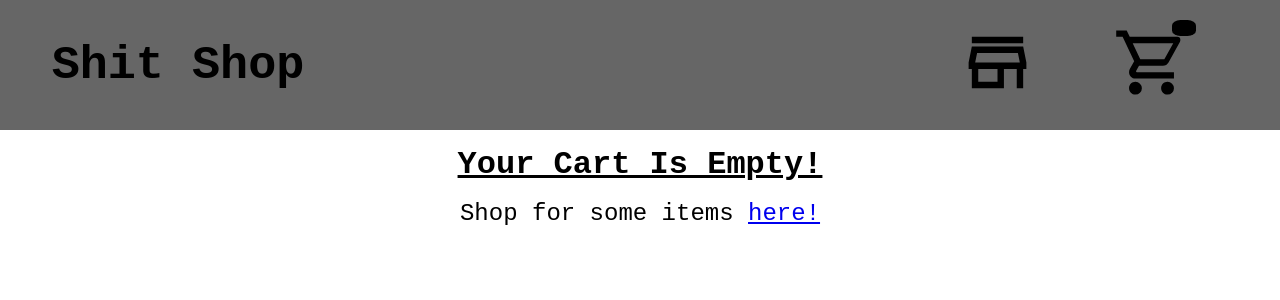
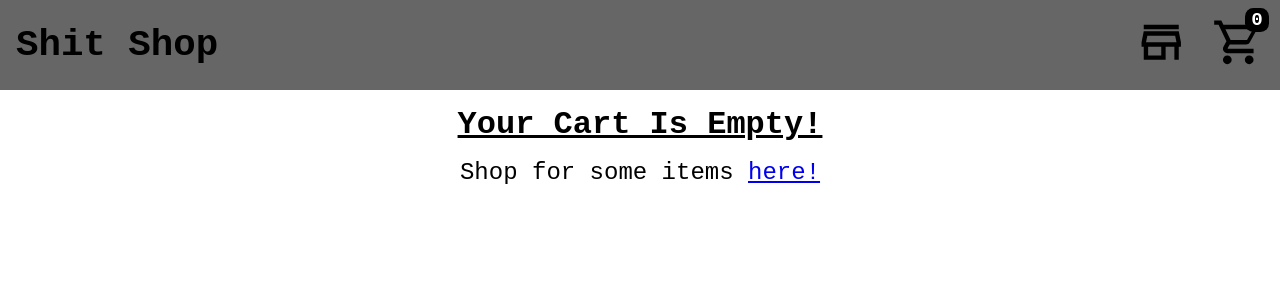
Before and after one commit to sythoniq/shopping-odin, a React (Vite) app: page /cart in a window 1280 px wide. Shown: the top 300 px of the page. Built offline with nearby package versions, Linux system fonts and the light colour scheme.

Commit message:
Added some bits of styling, fixed abit of the header

```diff
--- a/src/components/routes/Root.jsx
+++ b/src/components/routes/Root.jsx
@@ -3,11 +3,6 @@ import {useState} from 'react'
 export default function Root() {
   const [shopList, setShopList] = useState([]);
   const [cart, setCart] = useState([]);
-
-  let cartLength;
-  if (cart.length >= 1) {
-    cartLength = cart.length;
-  }
 
   return(
     <>
@@ -15,7 +10,7 @@ export default function Root() {
         <Link to={'home'}>
           <div className="name-and-logo">
             <h3>Shit Shop</h3>
-         </div>
+          </div>
         </Link>
         <nav className="heading-nav">
           <ul className="nav-lists">
@@ -27,7 +22,7 @@ export default function Root() {
             <li className="nav-list cart">
               <Link to={'cart'}>
                 <svg xmlns="http://www.w3.org/2000/svg" viewBox="0 0 24 24"><title>cart-outline</title><path d="M17,18A2,2 0 0,1 19,20A2,2 0 0,1 17,22C15.89,22 15,21.1 15,20C15,18.89 15.89,18 17,18M1,2H4.27L5.21,4H20A1,1 0 0,1 21,5C21,5.17 20.95,5.34 20.88,5.5L17.3,11.97C16.96,12.58 16.3,13 15.55,13H8.1L7.2,14.63L7.17,14.75A0.25,0.25 0 0,0 7.42,15H19V17H7C5.89,17 5,16.1 5,15C5,14.65 5.09,14.32 5.24,14.04L6.6,11.59L3,4H1V2M7,18A2,2 0 0,1 9,20A2,2 0 0,1 7,22C5.89,22 5,21.1 5,20C5,18.89 5.89,18 7,18M16,11L18.78,6H6.14L8.5,11H16Z" /></svg>
-                <span className="cart-count">{cartLength}</span>
+                <span className="cart-count">{cart.length}</span>
               </Link>
             </li>
           </ul>
--- a/src/styles/root.css
+++ b/src/styles/root.css
@@ -5,20 +5,11 @@
 }
 
 .page-heading {
-  display: grid;
-  grid-template: .5fr / .5fr .5fr;
-  column-gap: 50%;
-  padding: 1.5em;
+  display: flex;
+  justify-content: space-between;
+  align-items: center;
   background-color: rgba(0, 0, 0, 0.6);
-}
-
-.page-heading {
-  display: flex;
-  gap: 50%;
-  justify-content: center;
-  align-items: center;
-  padding:  1.5em;
-  background-color: rgba(0, 0, 0, 0.6);
+  padding: 1em;
 }
 
 .page-heading > a {
@@ -27,7 +18,7 @@
 }
 
 .name-and-logo {
-  font-size: 2.5rem;
+  font-size: 2rem;
   display: flex;
   justify-content: center;
   align-items: center;
@@ -36,22 +27,19 @@
 }
 
 .heading-nav {
-  max-width: 100%;
-  min-width: 25%;
+  width: 350px;
 }
 
 .nav-lists {
   list-style-type: none;
-  min-width: 50%;
-  max-width: 100%;
   display: flex;
-  justify-content: center;
+  justify-content: flex-end;
   align-items: center;
-  gap: 25%;
+  gap: 1.5em;
 }
 
 .shopping, .cart {
-  min-width: 25%;
+  min-width: 15%;
   cursor: pointer;
 }
 
@@ -62,21 +50,17 @@
 
 .cart-count {
   position: absolute;
-  top: -4px;
-  right: -6px;
-
+  top: -8px;
+  right: -5px;
   min-width: 16px;
   height: 16px;
-  padding: 0 4px;
-
+  padding: 4px;
   background-color: black;
   color: white;
   font-size: 1.2em;
   font-weight: bold;
-
   display: flex;
   align-items: center;
   justify-content: center;
-
   border-radius: 35%;
 }
```
